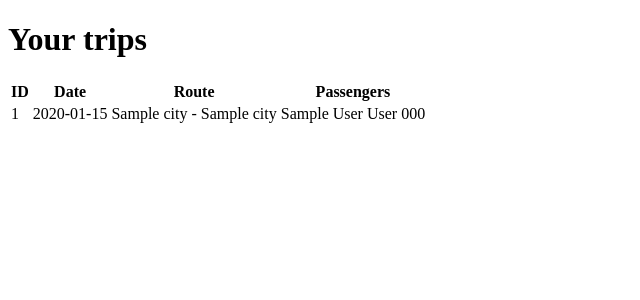
After one commit to reeeade/Trips, a Flask app: page /user_trips in a window 1280 px wide. The commit adds this page. Shown: the top 300 px of the page, without its empty margins (0-640 px from the left). Run offline with Flask 3, Linux system fonts and the light colour scheme; the visitor is signed in with stand-in values (Sample User, id 1); tables that the repository leaves empty hold one stand-in row (values such as "Sample post").

Commit message:
The driver sees the enrolled passengers

```diff
--- a/app.py
+++ b/app.py
@@ -165,7 +165,8 @@ def travels():
     from_city = request.form.get('from_city')
     to_city = request.form.get('to_city')
     date = request.form.get('date')
-    return redirect(url_for('all_find_travels', from_city=from_city, to_city=to_city, date=date))
+    message = 0
+    return redirect(url_for('all_find_travels', from_city=from_city, to_city=to_city, date=date, message=message))
 
 
 @app.route('/all_find_travels', methods=['GET', 'POST'])
@@ -173,7 +174,25 @@ def all_find_travels():
     database.init_db()
     from_city_alias = aliased(models.Cities)
     to_city_alias = aliased(models.Cities)
-
+    current_username = session.get('username')
+    user = None
+    if current_username:
+        user = database.db_session.query(models.User).filter_by(username=current_username).first()
+    if request.method == 'POST':
+        user_id = request.form.get('user_id')
+        trip_id = request.form.get('trip_id')
+        trip_in_user_trip = database.db_session.query(models.UserTrips).filter_by(user_id=user_id,
+                                                                                  trip_id=trip_id).first()
+        if trip_in_user_trip is None:
+            user_trip = models.UserTrips(user_id=user_id, trip_id=trip_id)
+            database.db_session.add(user_trip)
+            database.db_session.commit()
+            travel = database.db_session.query(models.Travels).filter_by(id=trip_id).first()
+            travel.current_number_of_seats += 1
+            database.db_session.commit()
+            return redirect(url_for('all_find_travels', message=2))
+        else:
+            return redirect(url_for('all_find_travels', message=3))
     travel_query = (database.db_session.query(models.Travels, from_city_alias, to_city_alias, models.User, models.Cars)
                     .join(from_city_alias, from_city_alias.id == models.Travels.from_city)
                     .join(to_city_alias, to_city_alias.id == models.Travels.to_city)
@@ -183,10 +202,15 @@ def all_find_travels():
     from_city = request.args.get('from_city')
     to_city = request.args.get('to_city')
     date = request.args.get('date')
-    message = int(request.args.get('message'))
-
+    message = request.args.get('message')
+    if message:
+        message = int(message)
     if message == 1:
         message = 'Trip added successfully'
+    if message == 2:
+        message = 'You have successfully signed up for a trip'
+    if message == 3:
+        message = 'You have already signed up for this trip'
     if from_city:
         travel_query = travel_query.filter(models.Travels.from_city == from_city)
     if to_city:
@@ -209,7 +233,7 @@ def all_find_travels():
                         travel_data[key] = value
         travels_data.append(travel_data)
 
-    return render_template('all_find_travels.html', travels=travels_data, message=message)
+    return render_template('all_find_travels.html', travels=travels_data, message=message, user=user)
 
 
 @app.route('/new_trip', methods=['GET', 'POST'])
@@ -233,12 +257,36 @@ def new_trip():
     driver_id = user.id
     car_id = car.id
     travel = models.Travels(from_city=from_city, to_city=to_city, date=date, price=price, driver_id=driver_id,
-                            car_id=car_id, description=description, distance=distance)
+                            car_id=car_id, description=description, distance=distance, current_number_of_seats=0)
     database.db_session.add(travel)
     database.db_session.commit()
     message = 1
     return redirect(url_for('all_find_travels', from_city=from_city, to_city=to_city, date=date, message=message))
 
 
+@app.route('/user_trips', methods=['GET', 'POST'])
+def user_trips():
+    current_username = session.get('username')
+    user = database.db_session.query(models.User).filter_by(username=current_username).first()
+    if user.status == 1:
+        data_for_template = []
+        trips = database.db_session.query(models.Travels).filter_by(driver_id=user.id).all()
+        for i in range(len(trips)):
+            from_city = database.db_session.query(models.Cities.city_name).filter_by(id=trips[i].from_city).first()[0]
+            to_city = database.db_session.query(models.Cities.city_name).filter_by(id=trips[i].to_city).first()[0]
+            travel = {'id': trips[i].id, 'from_city': from_city, 'to_city': to_city,
+                      'date': trips[i].date, 'passengers': []}
+
+            passengers = database.db_session.query(models.UserTrips, models.User).join(
+                models.User, models.UserTrips.user_id == models.User.id)
+            passengers = passengers.filter(models.UserTrips.trip_id == trips[i].id).all()
+            for j in range(len(passengers)):
+                passenger = {'name': passengers[j][1].name, 'surname': passengers[j][1].surname,
+                             'phone_number': passengers[j][1].phone_number}
+                travel['passengers'].append(passenger)
+            data_for_template.append(travel)
+        return render_template('user_trips.html', data_for_template=data_for_template, user=user)
+
+
 if __name__ == '__main__':
     app.run(host='0.0.0.0', port=5002, debug=True)
--- a/models.py
+++ b/models.py
@@ -39,6 +39,7 @@ class Travels(Base):
     price = Column(Integer, nullable=False)
     driver_id = Column(Integer, ForeignKey('users.id'), nullable=False)
     car_id = Column(Integer, ForeignKey('cars.id'), nullable=False)
+    current_number_of_seats = Column(Integer, nullable=False)
 
     def to_dict(self):
         return {
@@ -50,7 +51,8 @@ class Travels(Base):
             'distance': self.distance,
             'price': self.price,
             'driver_id': self.driver_id,
-            'car_id': self.car_id
+            'car_id': self.car_id,
+            'current_number_of_seats': self.current_number_of_seats
         }
 
 
--- a/templates/login.html
+++ b/templates/login.html
@@ -21,7 +21,7 @@
         <br>
         <input type="submit" value="Login">
     </form>
-    <form method="get" action="register.html">
+    <form method="get" action="/register">
         <input type="submit" value="Register">
     </form>
 </body>
--- /dev/null
+++ b/templates/user_trips.html
@@ -0,0 +1,47 @@
+<!DOCTYPE html>
+<html lang="en">
+<head>
+    <meta charset="UTF-8">
+    <title>Your trips</title>
+</head>
+<body>
+<h1>Your trips</h1>
+{% if message %}
+    <p style="color: forestgreen">{{message}}</p>
+{% endif %}
+<table>
+    <tr>
+        <th>ID</th>
+        <th>Date</th>
+        <th>Route</th>
+        {% if user.status == 1 %}
+        <th>Passengers</th>
+        {% else %}
+        <th>Driver name</th>
+        <th>Driver surname</th>
+        <th>Driver phone number</th>
+        <th>Driver car</th>
+        {% endif %}
+    </tr>
+    {% for trip in data_for_template %}
+    <tr>
+        <td>{{ trip.id }}</td>
+        <td>{{ trip.date }}</td>
+        <td>{{ trip.from_city}} - {{ trip.to_city }}</td>
+        {% if user.status == 1 %}
+        <td>
+            {% for passenger in trip.passengers %}
+            {{ passenger.name }} {{ passenger.surname }} {{ passenger.phone_number }}
+                <br>
+            {% endfor %}
+        </td>
+        {% else %}
+        <td>{{ driver.name }}</td>
+        <td>{{ driver.surname }}</td>
+        <td>{{ driver.phone_number }}</td>
+        <td>{{ driver.car_name }} {{ driver.car_model }} {{ driver.car_color }}</td>
+        {% endif %}
+    {% endfor %}
+</table>
+</body>
+</html>
```
Also changed, not shown: templates/all_find_travels.html (+9 -1 lines).
